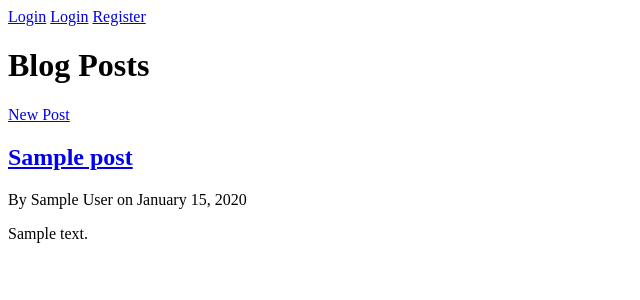
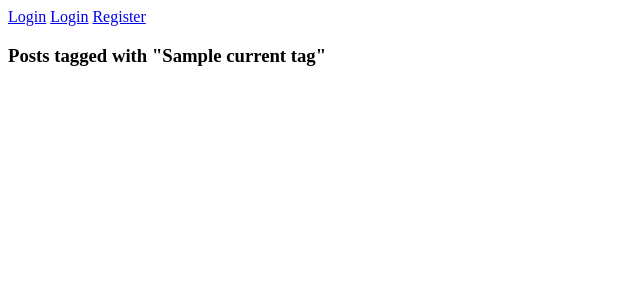
Before and after one commit to Codelionme7/Alx_DjangoLearnLab, a Django app: template django_blog/blog/templates/blog/post_list.html in a window 1280 px wide. Shown: the top 300 px of the page, without its empty margins (0-640 px from the left). Run offline with Django 5.2, Linux system fonts and the light colour scheme; the template is opened without the code that fills it: most values are stand-ins (such as "Sample title", 1, 10 or a date in 2020).

Commit message:
Update post_list.html

```diff
--- a/django_blog/blog/templates/blog/post_list.html
+++ b/django_blog/blog/templates/blog/post_list.html
@@ -1,12 +1,15 @@
 {% extends "blog/base.html" %}
 {% block content %}
-    <h1>Blog Posts</h1>
-    <a href="{% url 'post-create' %}" class="btn btn-primary">New Post</a>
+
+    {% if request.GET.q %}
+        <h3>Search results for "{{ request.GET.q }}"</h3>
+    {% elif current_tag %}
+        <h3>Posts tagged with "{{ current_tag.name }}"</h3>
+    {% endif %}
+
     {% for post in posts %}
-        <article>
-            <h2><a href="{% url 'post-detail' post.pk %}">{{ post.title }}</a></h2>
-            <p>By {{ post.author }} on {{ post.published_date|date:"F d, Y" }}</p>
-            <p>{{ post.content|truncatewords:30 }}</p>
-        </article>
+        {% empty %}
+        <p>No posts found.</p>
     {% endfor %}
+
 {% endblock %}
```
